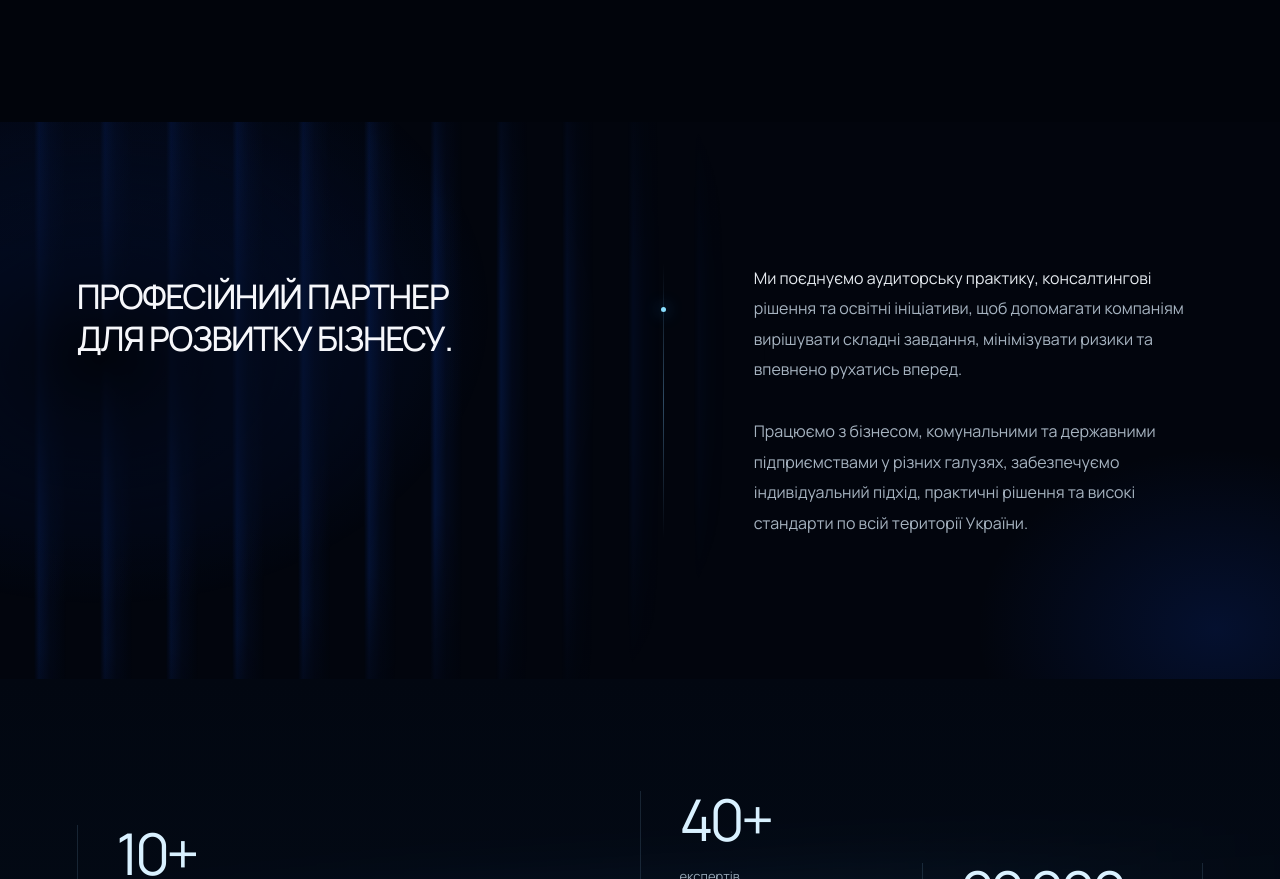
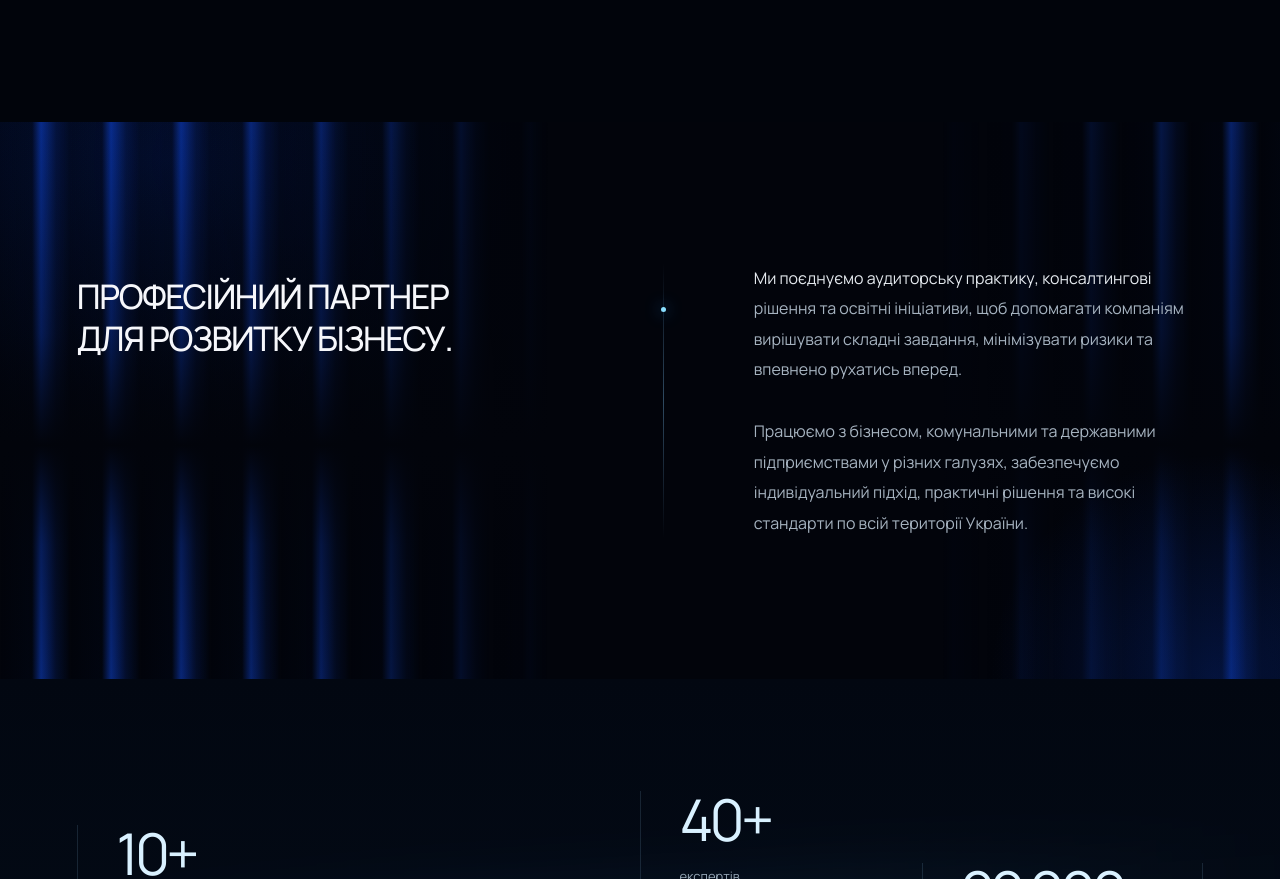
Before and after one commit to dnagorna3817-spec/website_akc_main, a Next.js app: page /about in a window 1280 px wide. Shown: the part 700-1579 px from the top of the page. Built offline with nearby package versions, Linux system fonts and the light colour scheme.

Commit message:
Match manifesto blue light ribs to approved reference

```diff
--- a/app/about/about.css
+++ b/app/about/about.css
@@ -1430,12 +1430,12 @@ body {
 }
 
 
-/* Manifesto: soft vertical light beams with no hard top/bottom edge. */
+/* Manifesto lighting: reference-matched luminous ribs, fading naturally into darkness. */
 .akc-about-figma .manifesto {
   position: relative;
   isolation: isolate;
   overflow: hidden;
-  background: #02050d;
+  background: #02040b;
 }
 .akc-about-figma .manifesto::before,
 .akc-about-figma .manifesto::after {
@@ -1448,23 +1448,21 @@ body {
 .akc-about-figma .manifesto::before {
   background:
     repeating-linear-gradient(90deg,
-      transparent 0px, transparent 34px,
-      rgba(15, 76, 225, .19) 39px,
-      rgba(10, 53, 163, .095) 50px,
-      transparent 66px),
-    radial-gradient(ellipse 38% 66% at 8% 34%,
-      rgba(17, 77, 237, .23), transparent 80%);
-  /* Elliptical masking fades beams in from the top and out before the bottom,
-     avoiding a visible horizontal boundary at the section edge. */
-  -webkit-mask-image: radial-gradient(ellipse 52% 92% at 8% 42%,
-    transparent 0%, rgba(0,0,0,.82) 43%, #000 58%, rgba(0,0,0,.55) 72%, transparent 100%);
-  mask-image: radial-gradient(ellipse 52% 92% at 8% 42%,
-    transparent 0%, rgba(0,0,0,.82) 43%, #000 58%, rgba(0,0,0,.55) 72%, transparent 100%);
+      transparent 0px,
+      rgba(4, 22, 65, .10) 32px,
+      rgba(16, 81, 255, .50) 41px,
+      rgba(8, 47, 150, .26) 56px,
+      transparent 70px),
+    radial-gradient(ellipse 42% 68% at 13% 7%, rgba(6, 46, 164, .23), transparent 80%);
+  -webkit-mask-image:
+    linear-gradient(90deg, #000 0%, #000 12%, rgba(0,0,0,.75) 24%, transparent 43%, transparent 73%, rgba(0,0,0,.30) 87%, #000 100%);
+  mask-image:
+    linear-gradient(90deg, #000 0%, #000 12%, rgba(0,0,0,.75) 24%, transparent 43%, transparent 73%, rgba(0,0,0,.30) 87%, #000 100%);
 }
 .akc-about-figma .manifesto::after {
   background:
-    radial-gradient(ellipse 22% 38% at 95% 91%, rgba(17, 75, 225, .16), transparent 85%),
-    linear-gradient(180deg, rgba(2,5,13,.3), transparent 28%, transparent 72%, rgba(2,5,13,.35));
+    radial-gradient(ellipse 21% 48% at 95% 100%, rgba(12, 67, 213, .23), transparent 84%),
+    linear-gradient(180deg, rgba(2,4,11,.05) 0%, rgba(2,4,11,.42) 38%, #02040b 58%, rgba(2,4,11,.36) 76%, rgba(2,4,11,.08) 100%);
 }
 .akc-about-figma .manifesto > * {
   position: relative;
@@ -1472,8 +1470,8 @@ body {
 }
 @media (max-width: 700px) {
   .akc-about-figma .manifesto::before {
-    opacity: .7;
-    -webkit-mask-image: radial-gradient(ellipse 95% 80% at 0% 40%, #000 10%, transparent 100%);
-    mask-image: radial-gradient(ellipse 95% 80% at 0% 40%, #000 10%, transparent 100%);
+    opacity: .65;
+    -webkit-mask-image: linear-gradient(90deg, #000, transparent 90%);
+    mask-image: linear-gradient(90deg, #000, transparent 90%);
   }
 }
```
